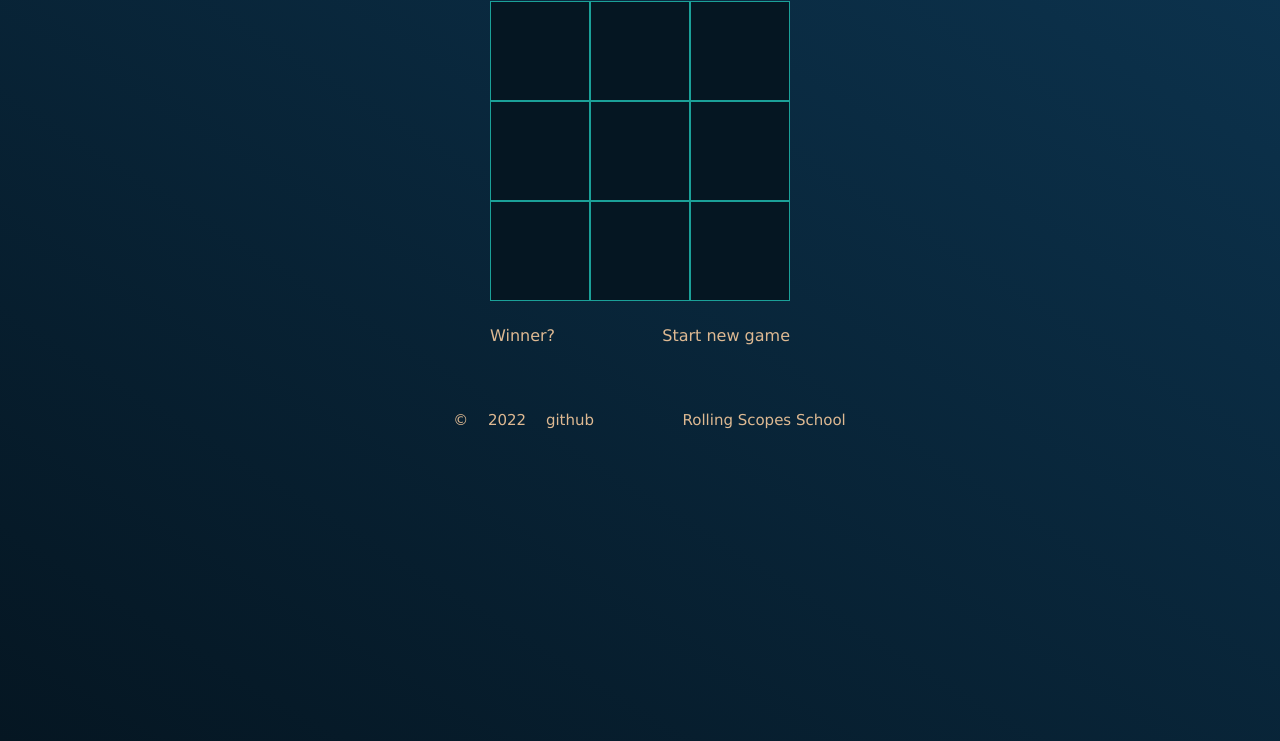
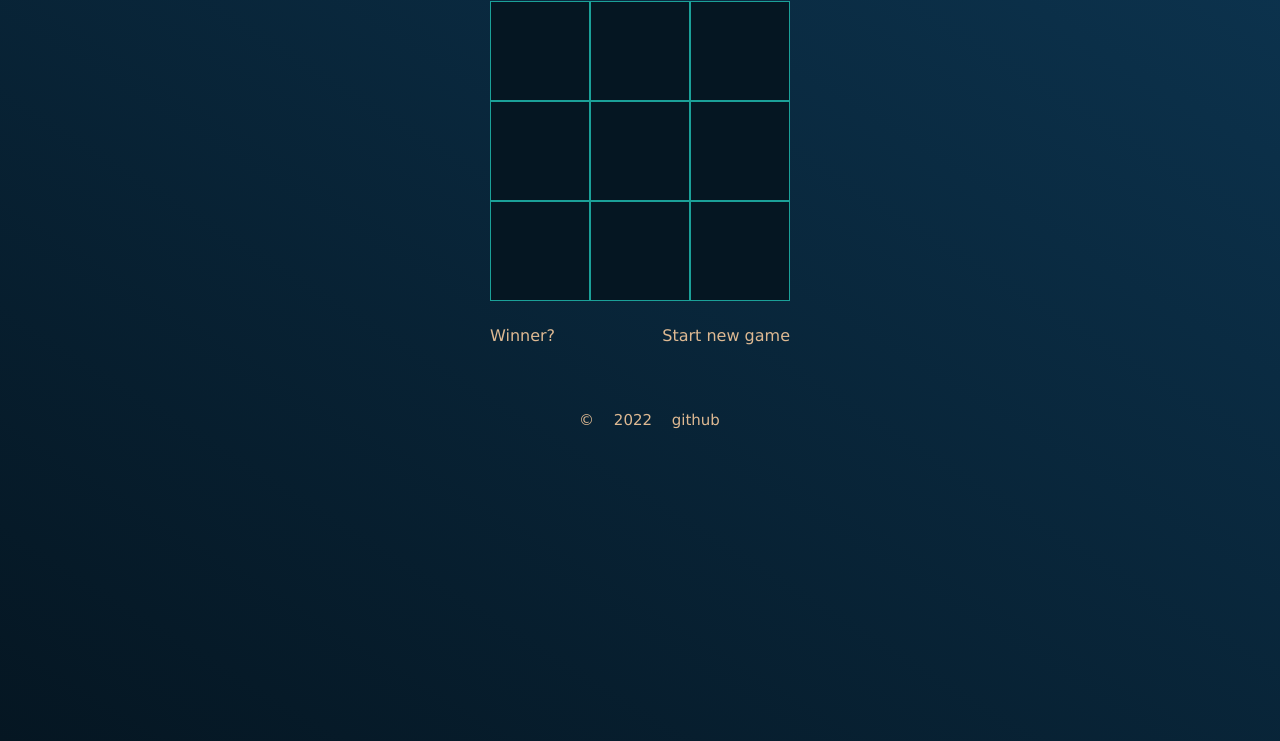
Before and after one commit to olvsivkov/TIC-TAC-toe, a plain HTML site: page index.html in a window 1280 px wide. Shown: the part 80-821 px from the top of the page. Drawn offline with Linux system fonts and the light colour scheme.

Commit message:
feat: create comment in html file

```diff
--- a/index.html
+++ b/index.html
@@ -32,7 +32,7 @@
     <footer class="footer">
         <div class="footers-items">
             <div class="footer-item"><span class="first-span"> <a href="https://github.com/olvsivkov" target="_blank"> &copy; 2022  github</a></span></div>
-            <div class="footer-item"><span class="second-span"> <a href="https://app.rs.school/" target="_blank">Rolling Scopes School</a></span></div>
+            <!--<div class="footer-item"><span class="second-span"> <a href="https://app.rs.school/" target="_blank">Rolling Scopes School</a></span></div>-->
         </div>
     </footer>
     <script src="./script.js"></script>
```
